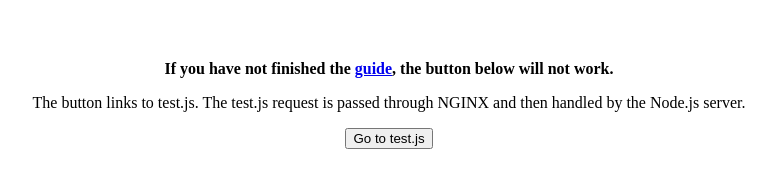
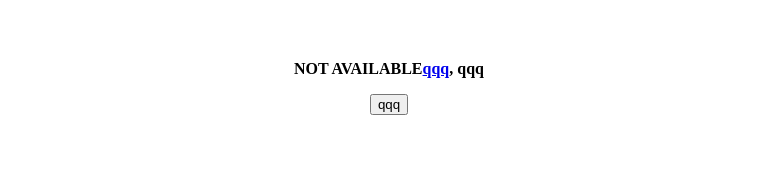
Before and after one commit to bisqet/adscrapper, a website: page public/index.html in a window 1280 px wide. Shown: the whole page, without its empty margins (251-1022 px from the left). Drawn offline with Linux system fonts and the light colour scheme.

Commit message:
sync with remote

```diff
--- a/package.json
+++ b/package.json
@@ -7,7 +7,7 @@
   "description": "What am I about??",
   "scripts": {
     "start": "npm run cron & npm run static",
-    "static": "http-server /public",
+    "static": "http-server ./public/ -p 3000",
     "cron": "node index.js"
   },
   "dependencies": {
--- a/public/index.html
+++ b/public/index.html
@@ -1,9 +1,6 @@
-<!DOCTYPE html> <html> <body> <br> <br> <center> <p> <b> If you have not
-finished the <a
-href="https://linode.com/docs/websites/nodejs/nodejs-nginx-debian">guide</a>,
-the button below will not work. </b> </p> </center> <center> <p> The
-button links to test.js. The test.js request is passed through NGINX and
-then handled by the Node.js server. </p> </center> <center> <a
-href="test.js"> <button type="button">Go to test.js</button> </a>
+<!DOCTYPE html> <html> <body> <br> <br> <center> <p> <b> NOT AVAILABLE<a
+href="https://linode.com/docs/websites/nodejs/nodejs-nginx-debian">qqq</a>,
+qqq </b> </p> </center> <center> <p></p> </center> <center> <a
+href="test.js"> <button type="button">qqq</button> </a>
 </center> </body>
 </html>
```
